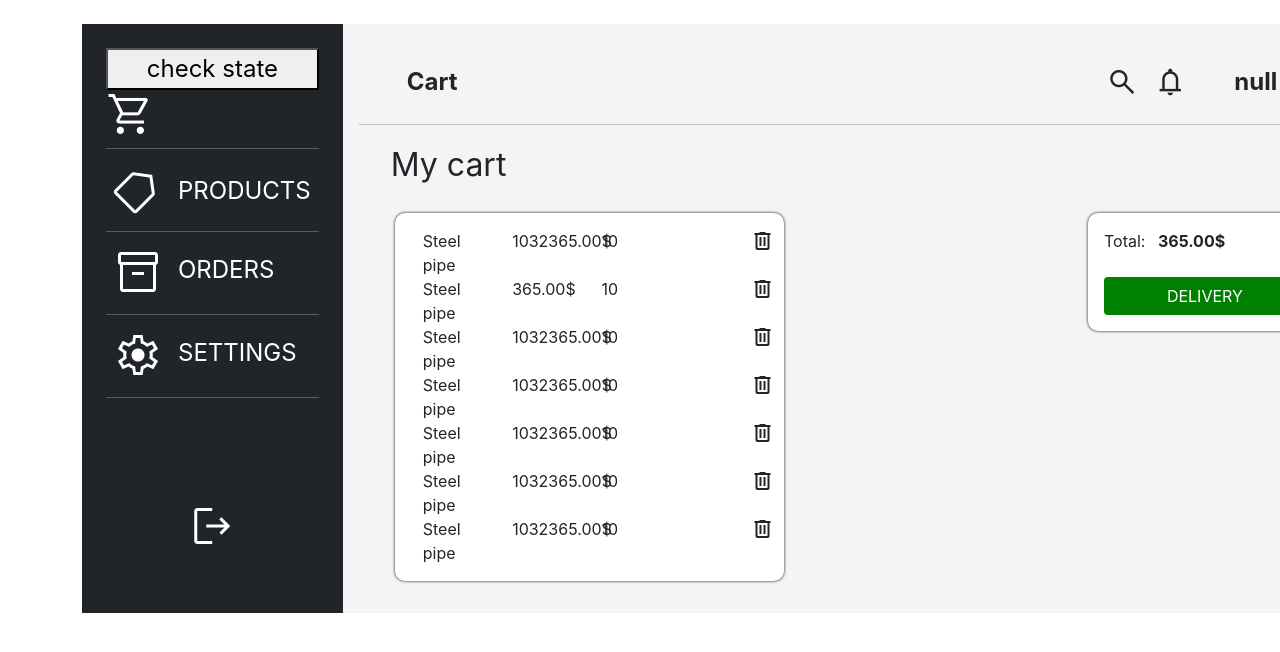
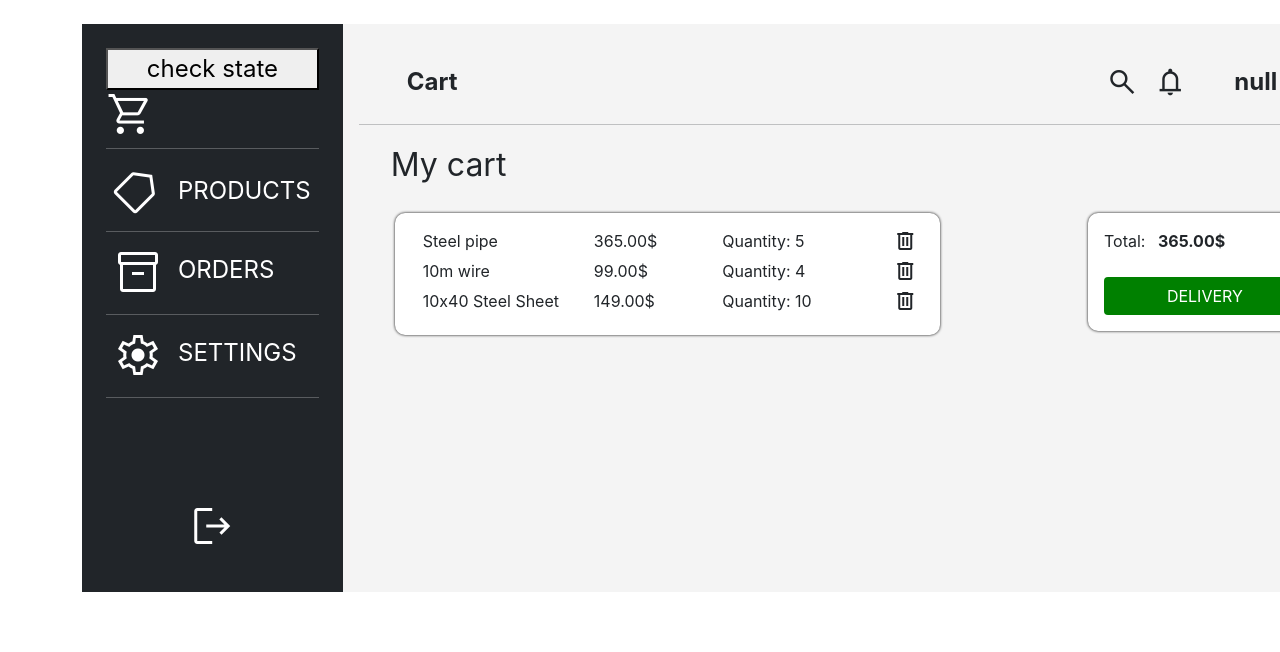
Before and after one commit to Robert-Michalski/Microservices-with-spring-cloud, a React (Create React App) app in the folder orderms/: page /cart in a window 1280 px wide. Shown: the top 652 px of the page. Built offline with nearby package versions, Linux system fonts and the light colour scheme.

Commit message:
refactor ProductView style

```diff
--- a/orderms/src/components/Cart.js
+++ b/orderms/src/components/Cart.js
@@ -1,10 +1,27 @@
 import { useContext } from "react"
 import StateContext from "../StateContext"
+import ProductView from "./ProductView"
 
 function Cart() {
   const appState = useContext(StateContext)
 
-  const shoppingCart = {}
+  const shoppingCart = [
+    {
+      name: "Steel pipe",
+      price: 365,
+      quantity: 5
+    },
+    {
+      name: "10m wire",
+      price: 99,
+      quantity: 4
+    },
+    {
+      name: "10x40 Steel Sheet",
+      price: 149,
+      quantity: 10
+    }
+  ]
 
   return (
     <div className="col-11 mx-auto p-3 mt-4 bg-gray">
@@ -20,56 +37,10 @@ function Cart() {
           <div className="ms-3 fs-2">My cart</div>
         </div>
         <div className="d-flex container mt-4">
-          <div className="bg-white row ms-2 orders p-3 col-5">
-            <div className="col-3">Steel pipe</div>
-            <div className="col-3">1032365.00$</div>
-            <div className="col-1">10</div>
-            <div className="col-1 ms-auto">
-              <span className="material-symbols-outlined">delete</span>
-            </div>
-            <div className="w-100"></div>
-            <div className="col-3">Steel pipe</div>
-            <div className="col-3">365.00$</div>
-            <div className="col-1">10</div>
-            <div className="col-1  ms-auto">
-              <span className="material-symbols-outlined">delete</span>
-            </div>
-            <div className="w-100"></div>
-            <div className="col-3">Steel pipe</div>
-            <div className="col-3">1032365.00$</div>
-            <div className="col-1">10</div>
-            <div className="col-1 ms-auto">
-              <span className="material-symbols-outlined">delete</span>
-            </div>
-            <div className="w-100"></div>
-            <div className="col-3">Steel pipe</div>
-            <div className="col-3">1032365.00$</div>
-            <div className="col-1">10</div>
-            <div className="col-1 ms-auto">
-              <span className="material-symbols-outlined">delete</span>
-            </div>
-            <div className="w-100"></div>
-            <div className="col-3">Steel pipe</div>
-            <div className="col-3">1032365.00$</div>
-            <div className="col-1">10</div>
-            <div className="col-1 ms-auto">
-              <span className="material-symbols-outlined">delete</span>
-            </div>
-            <div className="w-100"></div>
-            <div className="col-3">Steel pipe</div>
-            <div className="col-3">1032365.00$</div>
-            <div className="col-1">10</div>
-            <div className="col-1 ms-auto">
-              <span className="material-symbols-outlined">delete</span>
-            </div>
-            <div className="w-100"></div>
-            <div className="col-3">Steel pipe</div>
-            <div className="col-3">1032365.00$</div>
-            <div className="col-1">10</div>
-            <div className="col-1 ms-auto">
-              <span className="material-symbols-outlined">delete</span>
-            </div>
-            <div className="w-100"></div>
+          <div className="bg-white row ms-2 orders p-3 col-7">
+            {shoppingCart.map(product => {
+              return <ProductView item={product} />
+            })}
           </div>
           {/* -------------- */}
           <div className="ms-auto col-3">
--- /dev/null
+++ b/orderms/src/components/ProductView.js
@@ -0,0 +1,15 @@
+function ProductView(props) {
+  return (
+    <>
+      <div className="col-4">{props.item.name}</div>
+      <div className="col-3 text-right">{props.item.price + ".00$"}</div>
+      <div className="col-4">Quantity: {props.item.quantity}</div>
+      <div className="col-1 ms-auto">
+        <span className="material-symbols-outlined">delete</span>
+      </div>
+      <div className="w-100"></div>
+    </>
+  )
+}
+
+export default ProductView
```
